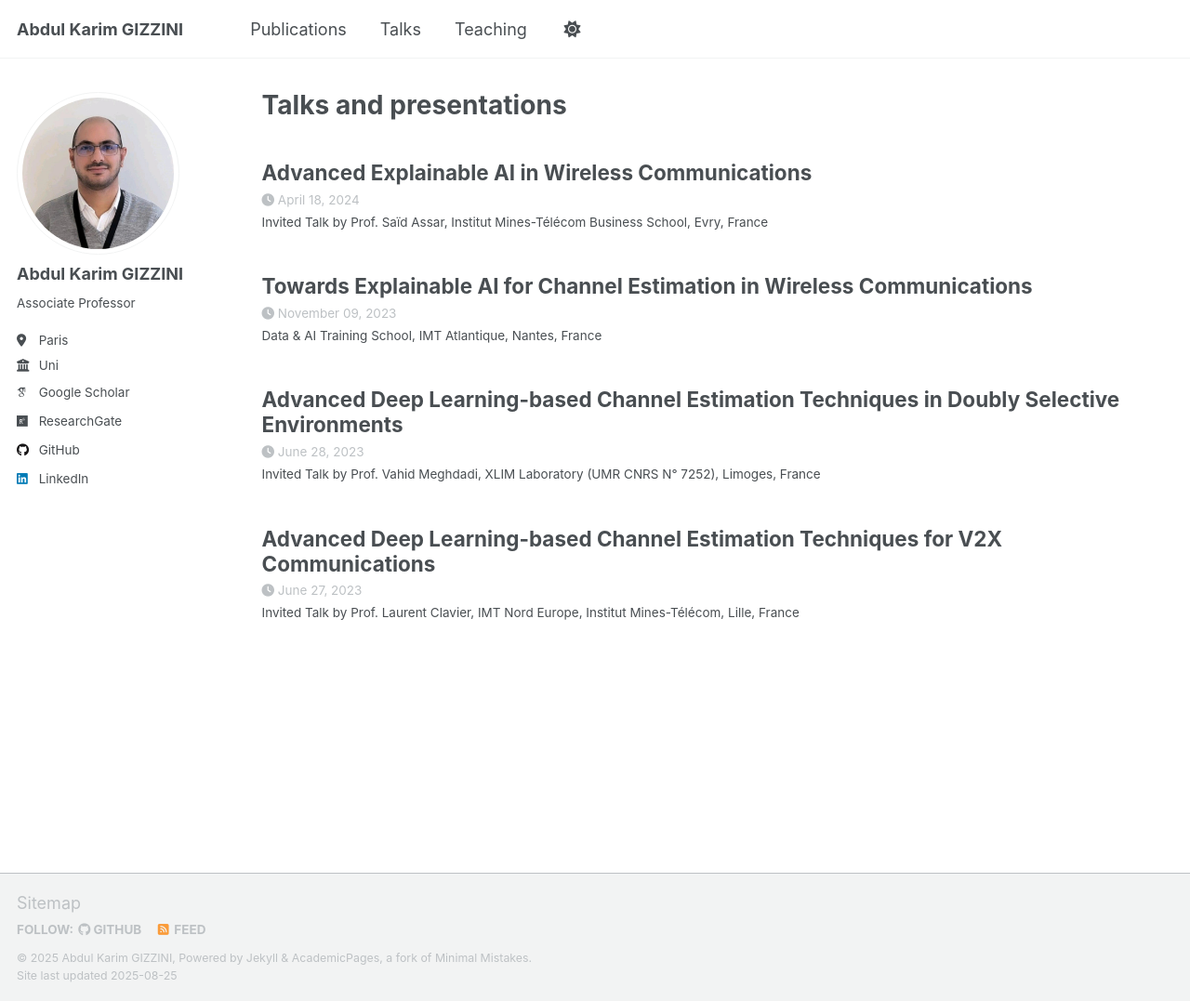
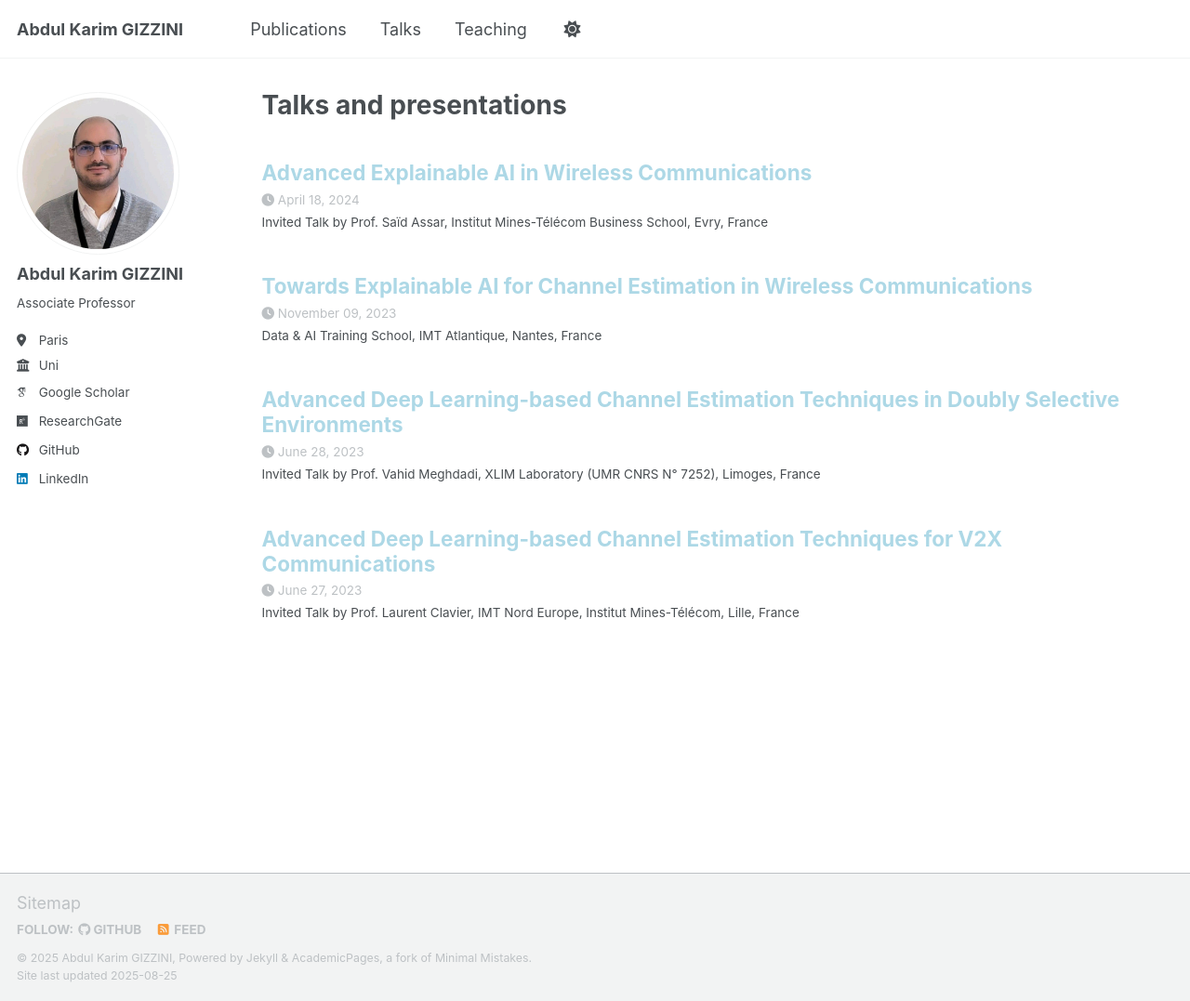
Before and after one commit to abdulkarimgizzini/abdulkarimgizzini-website, a Jekyll site: the page built from _pages/talks.html, in a window 1280 px wide and 1077 px high. Shown: the whole window at 93% size. Built offline with Jekyll 4.4.1, drawn with Linux system fonts in a browser that asks for light colours; some web fonts are replaced; a script that is not in the unit is left out.

Commit message:
Update archive-single-talk.html

```diff
--- a/_includes/archive-single-talk.html
+++ b/_includes/archive-single-talk.html
@@ -26,7 +26,7 @@
       </div>
     {% endif %}
     <h2 class="archive__item-title" itemprop="headline">
-        {{ title }}
+         <span style="color: lightblue; text-decoration: none;">{{ title }}</span>
     </h2>
     {% if post.read_time %}
       <p class="page__meta"><i class="fa fa-clock" aria-hidden="true"></i> {% include read-time.html %}</p>
```
